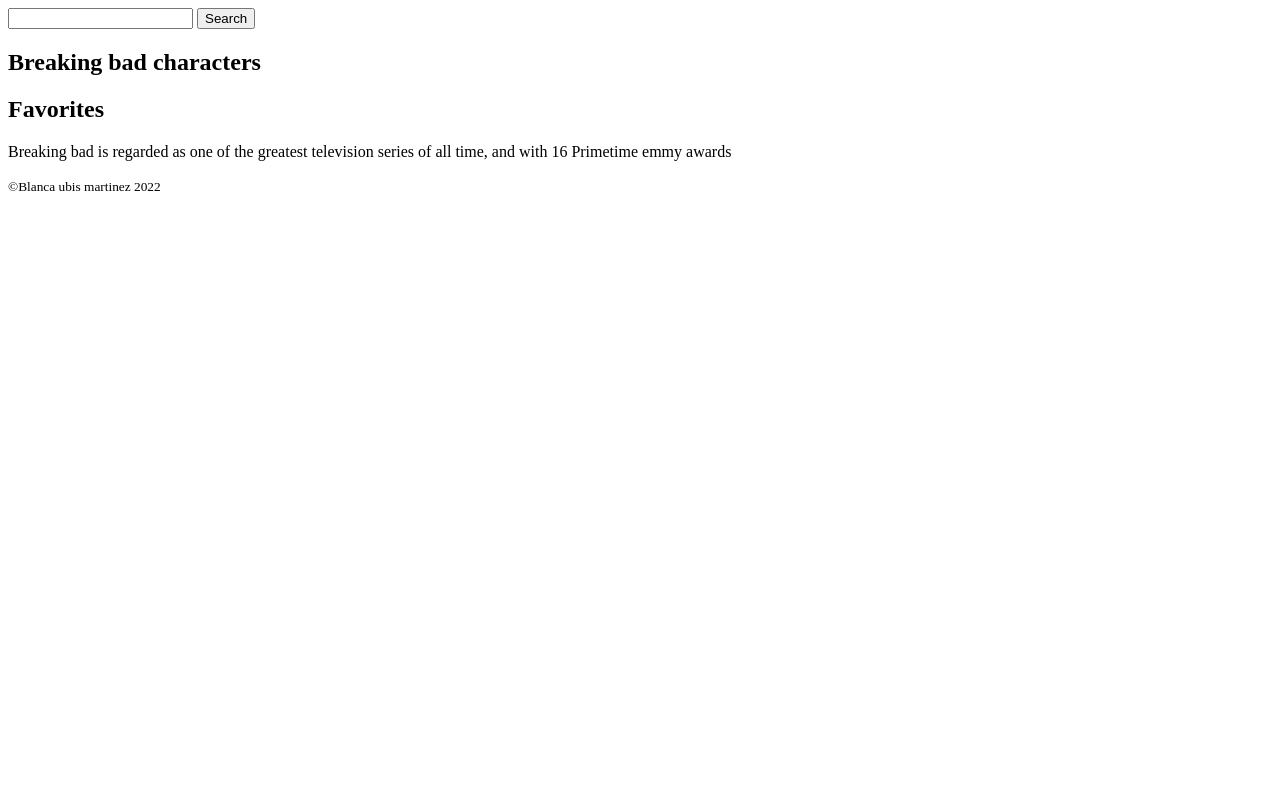
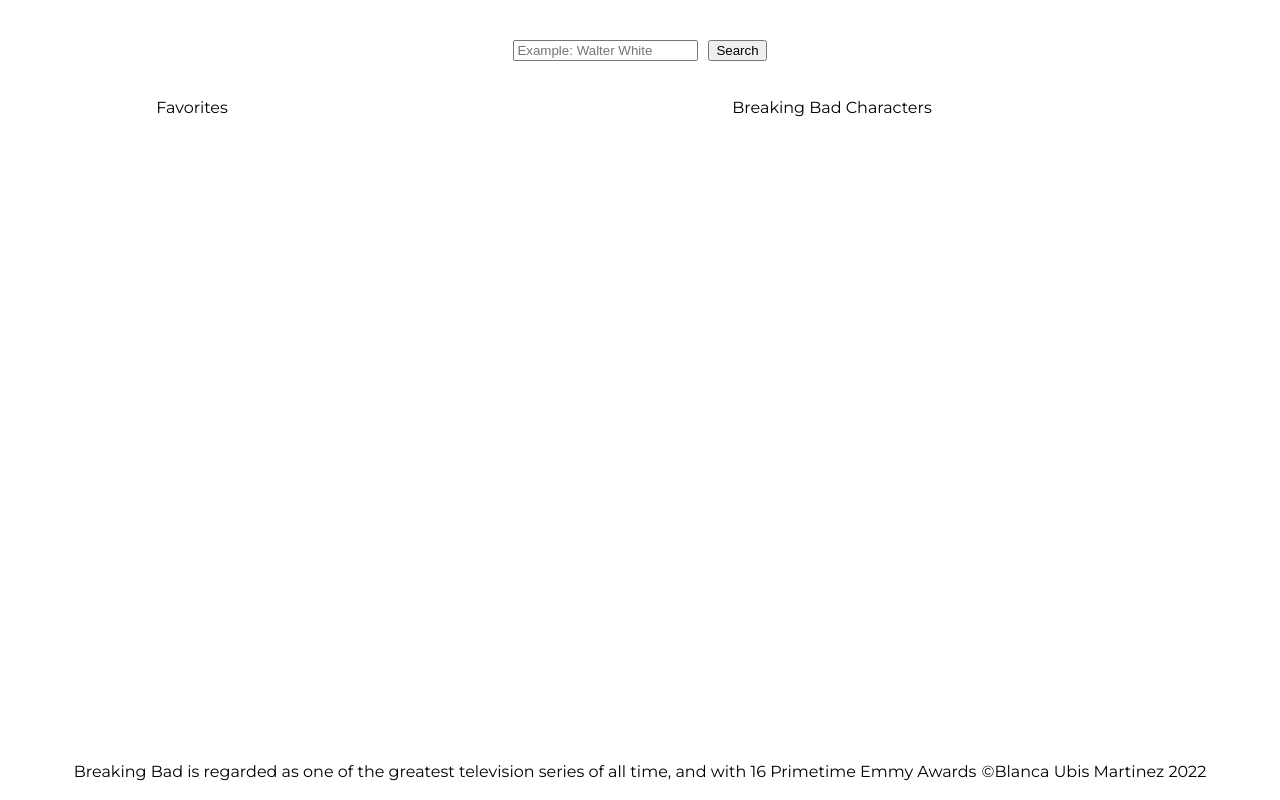
Before and after one commit to blancaum/breaking-bad-character-finder, a website: page src/html/index.html in a window 1280 px wide. Drawn offline with nearby package versions, Linux system fonts and the light colour scheme; files that its build step writes are made by us from their sources.

Commit message:
Add basic styles

```diff
--- a/src/html/index.html
+++ b/src/html/index.html
@@ -5,6 +5,9 @@
   <meta charset="UTF-8">
   <meta http-equiv="X-UA-Compatible" content="IE=edge">
   <meta name="viewport" content="width=device-width, initial-scale=1.0">
+  <link
+    href="https://fonts.googleapis.com/css2?family=Montserrat:wght@400;500;600;700;800;900&family=Roboto+Slab:wght@700&display=swap"
+    rel="stylesheet">
   <link rel="stylesheet" href="./assets/css/main.css">
   <title>Breaking Bad Characters - Evaluacion final Modulo 2 - Blanca Ubis Martinez</title>
 </head>
@@ -13,7 +16,7 @@
 
   <header class="header">
     <form class="header__form" action="">
-      <input class="header__form__input js_search_input" type="text">
+      <input class="header__form__input js_search_input" type="text" placeholder="Example: Walter White">
       <button class="header__form__btn js_search_btn">Search</button>
     </form>
   </header>
--- a/src/scss/core/_reset.scss
+++ b/src/scss/core/_reset.scss
@@ -0,0 +1,129 @@
+/* http://meyerweb.com/eric/tools/css/reset/
+   v2.0 | 20110126
+   License: none (public domain)
+*/
+
+html,
+body,
+div,
+span,
+applet,
+object,
+iframe,
+h1,
+h2,
+h3,
+h4,
+h5,
+h6,
+p,
+blockquote,
+pre,
+a,
+abbr,
+acronym,
+address,
+big,
+cite,
+code,
+del,
+dfn,
+em,
+img,
+ins,
+kbd,
+q,
+s,
+samp,
+small,
+strike,
+strong,
+sub,
+sup,
+tt,
+var,
+b,
+u,
+i,
+center,
+dl,
+dt,
+dd,
+ol,
+ul,
+li,
+fieldset,
+form,
+label,
+legend,
+table,
+caption,
+tbody,
+tfoot,
+thead,
+tr,
+th,
+td,
+article,
+aside,
+canvas,
+details,
+embed,
+figure,
+figcaption,
+footer,
+header,
+hgroup,
+menu,
+nav,
+output,
+ruby,
+section,
+summary,
+time,
+mark,
+audio,
+video {
+  margin: 0;
+  padding: 0;
+  border: 0;
+  font-size: 100%;
+  font: inherit;
+  vertical-align: baseline;
+}
+/* HTML5 display-role reset for older browsers */
+article,
+aside,
+details,
+figcaption,
+figure,
+footer,
+header,
+hgroup,
+menu,
+nav,
+section {
+  display: block;
+}
+body {
+  line-height: 1;
+}
+ol,
+ul {
+  list-style: none;
+}
+blockquote,
+q {
+  quotes: none;
+}
+blockquote:before,
+blockquote:after,
+q:before,
+q:after {
+  content: '';
+  content: none;
+}
+table {
+  border-collapse: collapse;
+  border-spacing: 0;
+}
--- a/src/scss/core/_variables.scss
+++ b/src/scss/core/_variables.scss
@@ -1,3 +1,3 @@
 // fonts
-
+$font-family-montserrat: 'Montserrat', sans-serif;
 // colors
--- a/src/scss/layout/_footer.scss
+++ b/src/scss/layout/_footer.scss
@@ -0,0 +1,15 @@
+.footer {
+  display: flex;
+  width: 100vw;
+  justify-content: center;
+  padding-top: 20px;
+  padding-bottom: 20px;
+  gap: 5px;
+  position: fixed;
+  bottom: 0;
+  &__text {
+    &--capitalize {
+      text-transform: capitalize;
+    }
+  }
+}
--- a/src/scss/layout/_header.scss
+++ b/src/scss/layout/_header.scss
@@ -0,0 +1,14 @@
+.header {
+  display: flex;
+  width: 100vw;
+  justify-content: center;
+  align-items: flex-end;
+  &__form {
+    display: flex;
+    width: 80vw;
+    justify-content: center;
+    align-items: center;
+    height: 100px;
+    gap: 10px;
+  }
+}
--- a/src/scss/main.scss
+++ b/src/scss/main.scss
@@ -1,8 +1,12 @@
-// @import 'core/variables';
-// @import 'core/reset';
+@import 'core/variables';
+@import 'core/reset';
 // @import 'components/code';
 // @import 'components/links';
 // @import 'layout/page';
-// @import 'layout/header';
-// @import 'layout/footer';
-// @import 'pages/index';
+@import 'layout/header';
+@import 'layout/footer';
+@import 'pages/index';
+
+:root {
+  font-family: $font-family-montserrat;
+}
--- a/src/scss/pages/_index.scss
+++ b/src/scss/pages/_index.scss
@@ -0,0 +1,25 @@
+.main {
+  display: flex;
+  width: 100vw;
+  flex-direction: row-reverse;
+
+  &__characters {
+    display: flex;
+    flex-direction: column;
+    width: 70vw;
+    flex-wrap: wrap;
+    &__title {
+      text-align: center;
+      text-transform: capitalize;
+    }
+  }
+  &__favorites {
+    display: flex;
+    flex-direction: column;
+    width: 30vw;
+    flex-wrap: wrap;
+    &__title {
+      text-align: center;
+    }
+  }
+}
```
